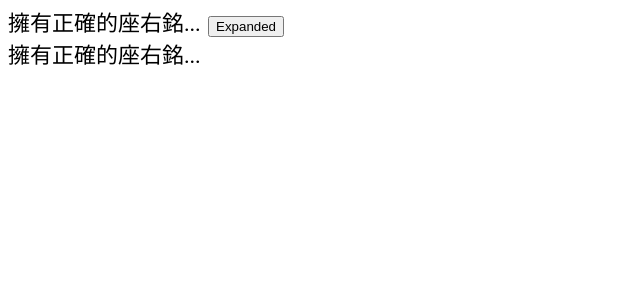
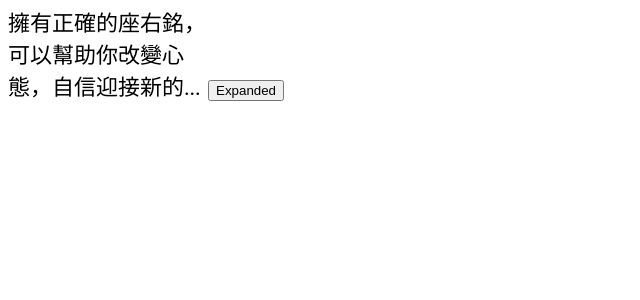
Before and after one commit to nemo-shen/noi, a Vue app: page / in a window 1280 px wide. Shown: the top 300 px of the page, without its empty margins (0-640 px from the left). Built offline with nearby package versions, Linux system fonts and the light colour scheme.

Commit message:
feat(useEllipsis): support rows

```diff
--- a/packages/core/useEllipsis/index.ts
+++ b/packages/core/useEllipsis/index.ts
@@ -69,12 +69,13 @@ const calcEllipsisText = (
   sourceContent: string,
   ellipsisText: string,
   position: EllipsisPosition,
-  actionNode: VNode
+  actionNode: VNode,
+  rows: number
 ) => {
   const node = clone.dupNode
 
   const style = window.getComputedStyle(node)
-  const lineHeight = parseFloat(style.lineHeight)
+  const lineHeight = parseFloat(style.lineHeight) * rows
   // 先把 ellipsisText 放到node中进行试算，那么我们就能知道我们至少要留多少空间给ellipsisText，也就是说
 
   function calc(content: string, res = '', tail = '') {
@@ -155,7 +156,7 @@ const calcEllipsisText = (
     res = withAction(res)
   }
 
-  // clone.unmount()
+  clone.unmount()
   return res
 }
 
@@ -189,7 +190,8 @@ export const useEllipsis = (
       options.content.value,
       options.ellipsisText,
       options.position,
-      options.action ? options.action({ state, toggle }) : undefined
+      options.action ? options.action({ state, toggle }) : undefined,
+      options.rows
     )
   })
 
--- a/src/demo/UseEllipsis.vue
+++ b/src/demo/UseEllipsis.vue
@@ -22,6 +22,7 @@ const { content, state, toggle } = useEllipsis(ellipsisRef, {
   content: sourceContent,
   position: EllipsisPosition.End,
   ellipsisText: '...',
+  rows: 3,
 })
 </script>
 
```
